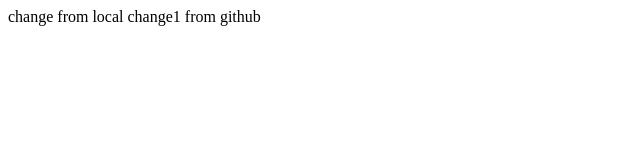
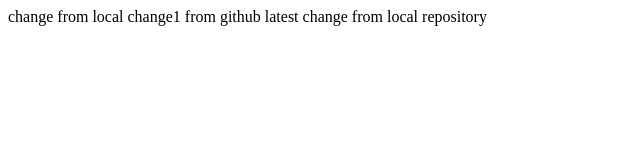
Before and after one commit to AbishekCM/gitTest, a plain HTML site: page index.html in a window 1280 px wide. Shown: the whole page, without its empty margins (0-640 px from the left). Drawn offline with Linux system fonts and the light colour scheme.

Commit message:
Latest from local repo

```diff
--- a/index.html
+++ b/index.html
@@ -6,6 +6,7 @@
     <title>Document</title>
     change from local
     change1 from github
+    latest change from local repository
 </head>
 <body>
 
```
